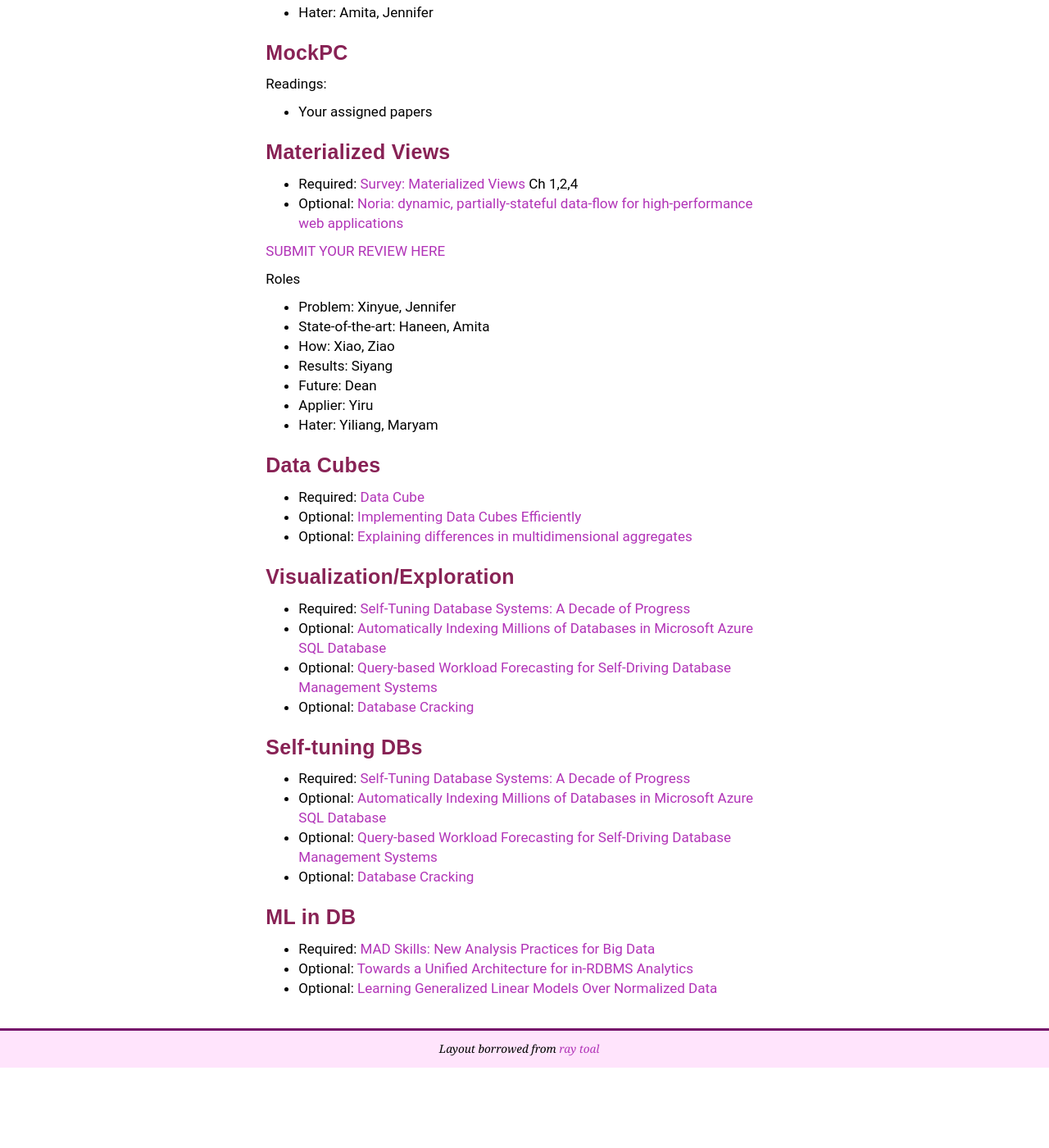
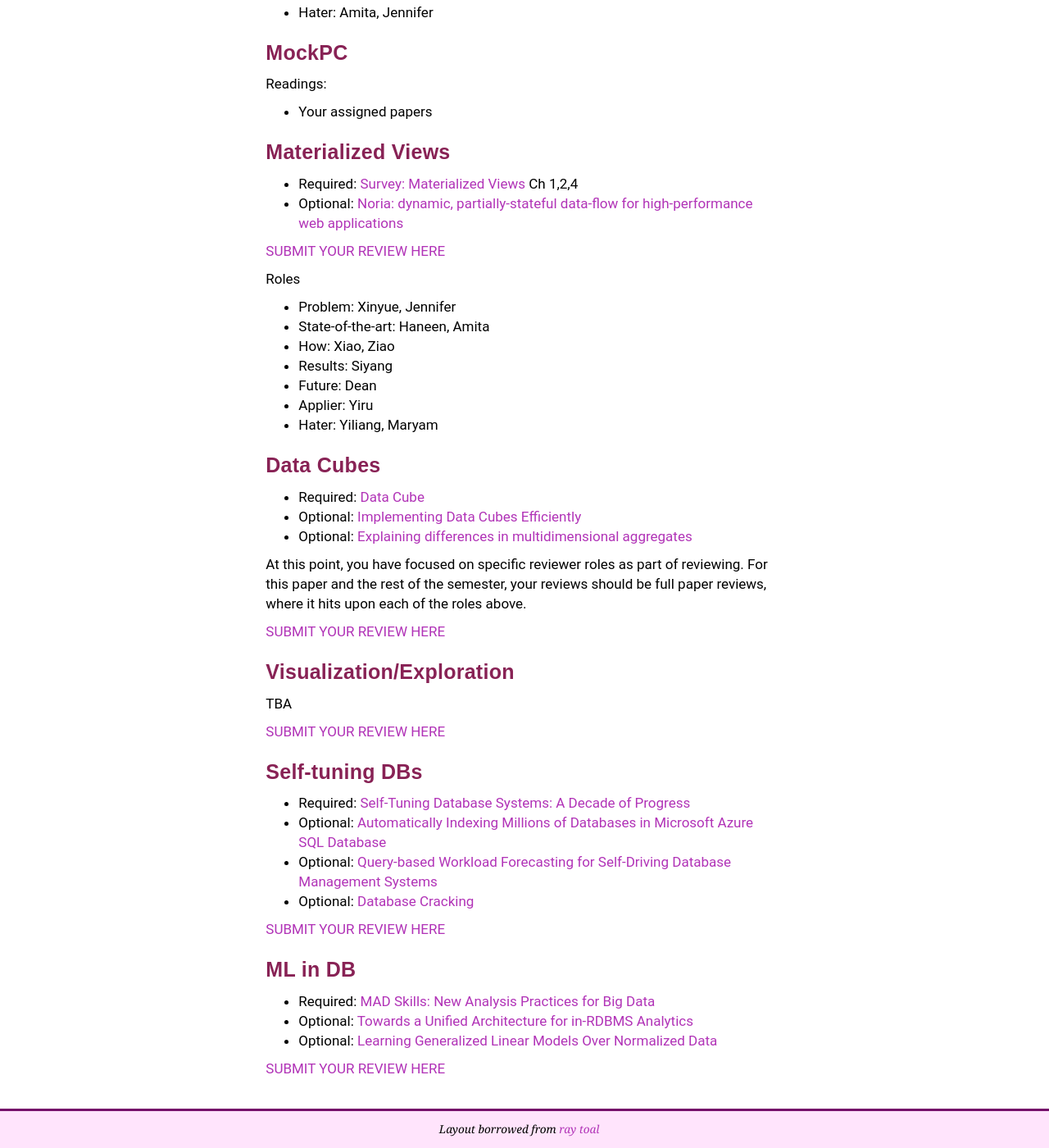
Before and after one commit to wzao1515/w6113.github.io, a Jekyll site: the page built from reviews.md, in a window 1280 px wide and 1400 px high, scrolled down 8359 px. Shown: the whole window at 82% size. Built offline with Jekyll 4.4.1, drawn with Linux system fonts in a browser that asks for light colours; our own code applies the rules of GitHub Pages for plain Markdown files; before the commit the page ends 9661 px from its top, so only the background shows below that.

Commit message:
updated website

```diff
--- a/reviews.md
+++ b/reviews.md
@@ -421,14 +421,17 @@ Roles
 * Optional: [Implementing Data Cubes Efficiently](http://ilpubs.stanford.edu:8090/102/1/1995-34.pdf)
 * Optional: [Explaining differences in multidimensional aggregates](./files/papers/olapdiff-sunita.pdf)
 
+
+At this point, you have focused on specific reviewer roles as part of reviewing.   For this paper and the rest of the semester, your reviews should be full paper reviews, where it hits upon each of the roles above.
+
+[SUBMIT YOUR REVIEW HERE](https://forms.gle/UuzkAX4cktEofrqXA)
+
 <a name='lec24' />
 ### Visualization/Exploration
 
-* Required: [Self-Tuning Database Systems: A Decade of Progress ](./files/papers/selftuning-chaudhuri-vldb07.pdf)
-* Optional: [Automatically Indexing Millions of Databases in Microsoft Azure SQL Database](https://www.microsoft.com/en-us/research/uploads/prod/2019/02/autoindexing_azuredb.pdf)
-* Optional: [Query-based Workload Forecasting for Self-Driving Database Management Systems](https://www.cs.cmu.edu/~dvanaken/papers/forecasting-sigmod18.pdf)
-* Optional: [Database Cracking](https://stratos.seas.harvard.edu/files/IKM_CIDR07.pdf)
+TBA
 
+[SUBMIT YOUR REVIEW HERE](https://forms.gle/UuzkAX4cktEofrqXA)
 
 
 <a name='lec25' />
@@ -438,6 +441,8 @@ Roles
 * Optional: [Automatically Indexing Millions of Databases in Microsoft Azure SQL Database](https://www.microsoft.com/en-us/research/uploads/prod/2019/02/autoindexing_azuredb.pdf)
 * Optional: [Query-based Workload Forecasting for Self-Driving Database Management Systems](https://www.cs.cmu.edu/~dvanaken/papers/forecasting-sigmod18.pdf)
 * Optional: [Database Cracking](https://stratos.seas.harvard.edu/files/IKM_CIDR07.pdf)
+
+[SUBMIT YOUR REVIEW HERE](https://forms.gle/UuzkAX4cktEofrqXA)
 
 
 <!--
@@ -459,6 +464,7 @@ Roles
 * Optional: [Towards a Unified Architecture for in-RDBMS Analytics](https://cs.stanford.edu/people/chrismre/papers/bismarck.pdf)
 * Optional: [Learning Generalized Linear Models Over Normalized Data](http://pages.cs.wisc.edu/~jignesh/publ/GLMs-over-joins.pdf)
 
+[SUBMIT YOUR REVIEW HERE](https://forms.gle/UuzkAX4cktEofrqXA)
 
 <!--
 <a name='lec18' />
```
